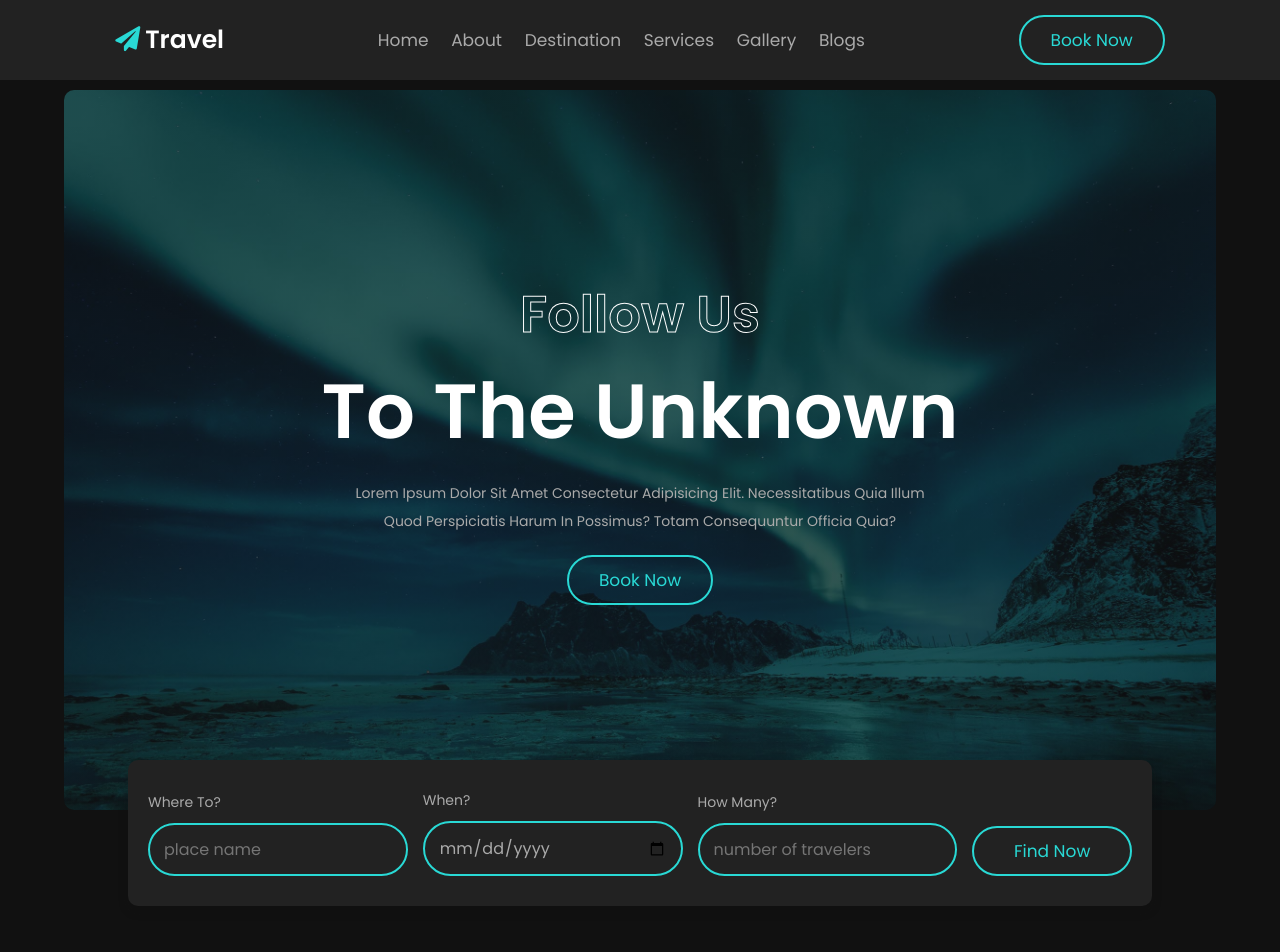
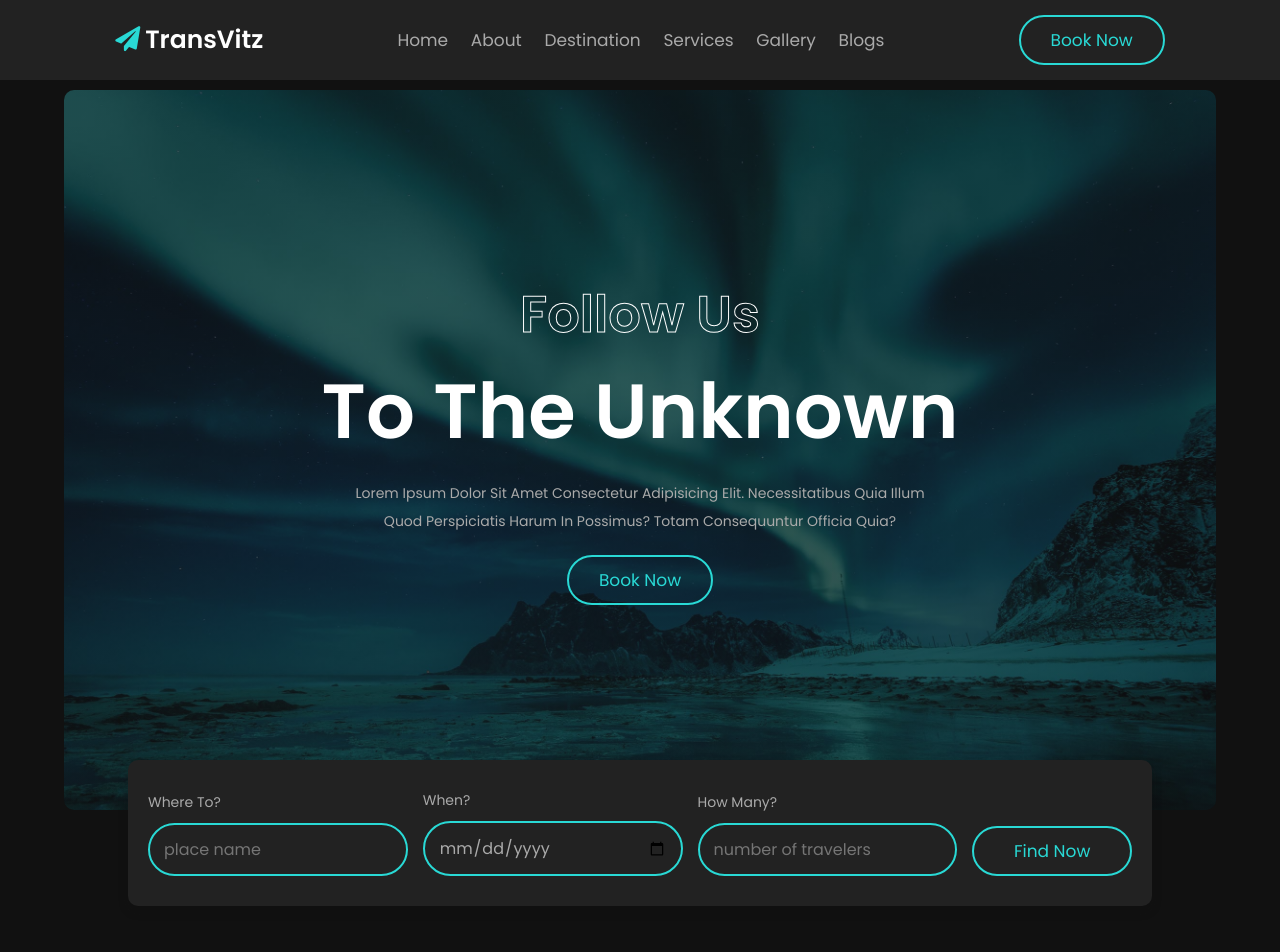
Before and after one commit to unfriendrabi/TransVitz.github.io, a Jekyll site: the page index.html, which Jekyll copies as it is, in a window 1280 px wide. Shown: the top 952 px of the page. Built offline with Jekyll 4.4.1, drawn with Linux system fonts in a browser that asks for light colours; grey boxes are pictures that could not be loaded.

Commit message:
Update index.html

```diff
--- a/index.html
+++ b/index.html
@@ -26,7 +26,7 @@
 
     <div id="menu-btn" class="fas fa-bars"></div>
 
-    <a data-aos="zoom-in-left" data-aos-delay="150" href="#" class="logo"> <i class="fas fa-paper-plane"></i>travel </a>
+    <a data-aos="zoom-in-left" data-aos-delay="150" href="#" class="logo"> <i class="fas fa-paper-plane"></i>TransVitz</a>
 
     <nav class="navbar">
         <a data-aos="zoom-in-left" data-aos-delay="300" href="#home">home</a>
```
